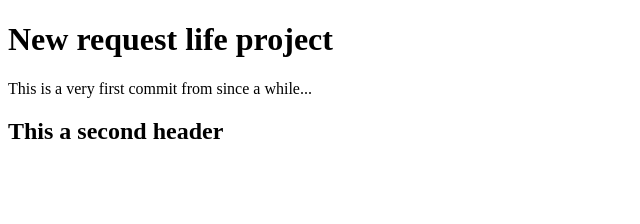
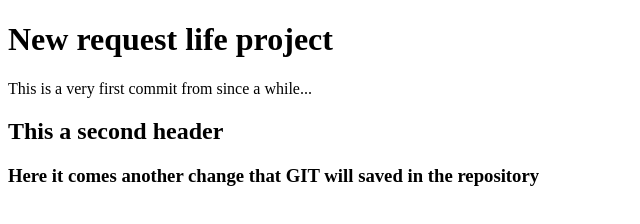
Before and after one commit to maquintoch/learning-git, a plain HTML site: page index.html in a window 1280 px wide. Shown: the whole page, without its empty margins (0-640 px from the left). Drawn offline with Linux system fonts and the light colour scheme.

Commit message:
A third header was added

```diff
--- a/index.html
+++ b/index.html
@@ -9,5 +9,10 @@
     <h1>New request life project</h1>
     <p>This is a very first commit from since a while...</p>
     <h2>This a second header</h2>
+    <section>
+      <h3>
+        Here it comes another change that GIT will saved in the repository
+      </h3>
+    </section>
   </body>
 </html>
```
